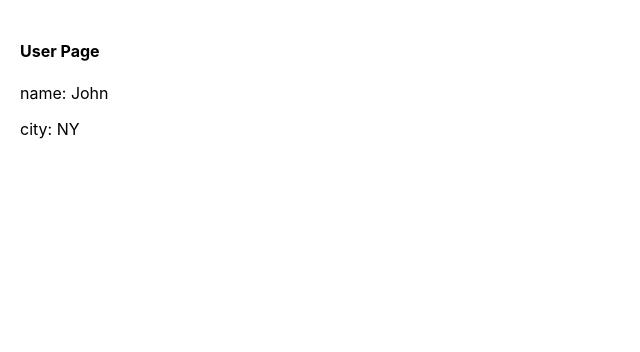
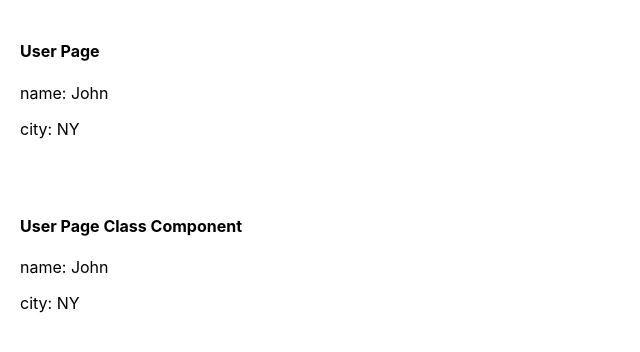
Before and after one commit to i-am-arav/react-context, a React (Create React App) app: page / in a window 1280 px wide. Shown: the top 352 px of the page, without its empty margins (0-640 px from the left). Built offline with nearby package versions, Linux system fonts and the light colour scheme.

Commit message:
2.Usage of Context in Class Component

```diff
--- a/src/App.js
+++ b/src/App.js
@@ -1,5 +1,6 @@
 import React from 'react'
 import User from './User';
+import UserClassComponent from './UserClassComponent';
 
 export const UserContext = React.createContext();
 const user = {name : 'John', city:'NY'}
@@ -8,6 +9,7 @@ const App = () => {
   return (
     <UserContext.Provider value={user}>
       <User />
+      <UserClassComponent />
     </UserContext.Provider>
   )
 }
--- /dev/null
+++ b/src/UserClassComponent.jsx
@@ -0,0 +1,17 @@
+import React, { Component } from "react";
+import { UserContext } from "./App";
+
+export default class UserClassComponent extends Component {
+  render() {
+    return (
+    <UserContext.Consumer>
+        {(user) => <div style={{ padding: "20px" }}>
+        <h4>User Page Class Component</h4>
+        <p>name: {user.name}</p>
+        <p>city: {user.city}</p>
+      </div>}
+    </UserContext.Consumer>
+
+    );
+  }
+}
```
